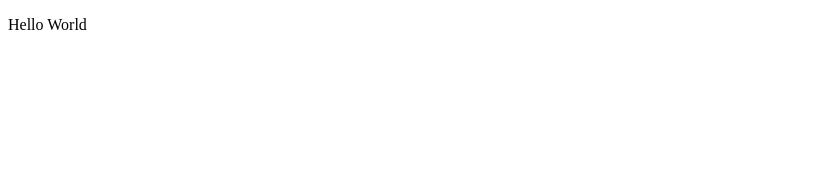
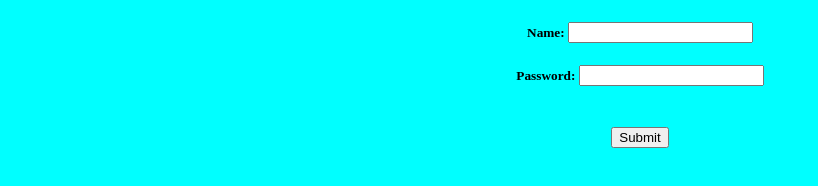
Before and after one commit to RakeshDas7/first-demo, a plain HTML site: page index.html in a window 1280 px wide. Shown: the whole page, without its empty margins (0-818 px from the left). Drawn offline with Linux system fonts and the light colour scheme.

Commit message:
New form file

```diff
--- a/index.html
+++ b/index.html
@@ -1,11 +1,23 @@
 <!DOCTYPE html>
 <html lang="en">
+
 <head>
     <meta charset="UTF-8">
     <meta name="viewport" content="width=device-width, initial-scale=1.0">
     <title>Document</title>
 </head>
-<body>
-    <p>Hello World</p>
+
+<body bgcolor="cyan">
+    <center>
+        <form action="">
+            <h5>Name: <input type="text"></h5>
+
+            <h5>Password: <input type="password"></h5>
+            <br>
+            <button>Submit</button>
+        </form>
+    </center>
+
 </body>
+
 </html>
```
